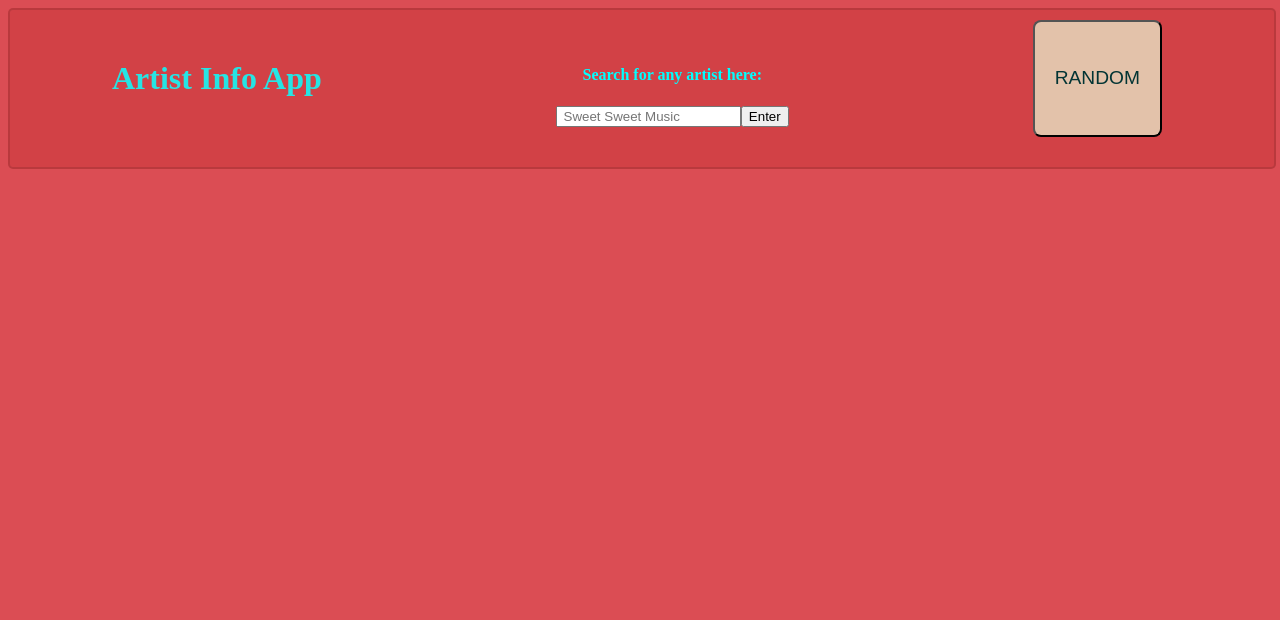
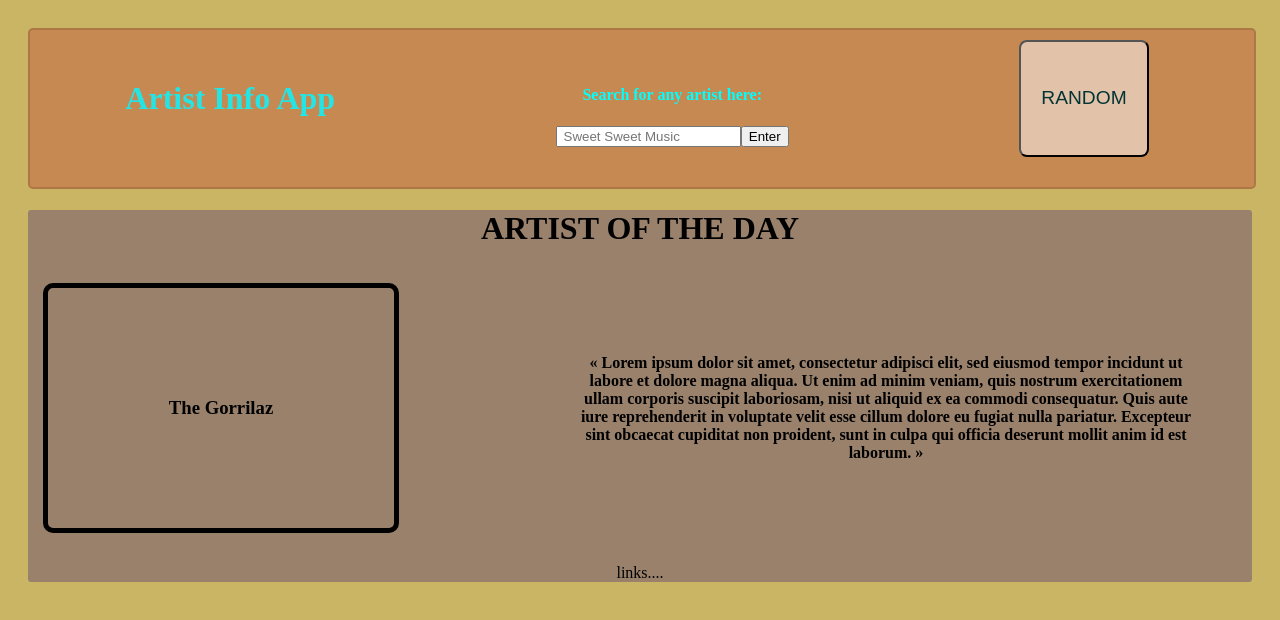
Before and after one commit to Chrisstruong/BreedBeauty, a React (Create React App) app in the folder project-two/: page / in a window 1280 px wide. Shown: the top 620 px of the page. Built offline with nearby package versions, Linux system fonts and the light colour scheme.

Commit message:
Update css in ArtistOfDay.css and Navbar.css / Build structure of ArtistOfDay.jsx.

```diff
--- a/project-two/src/App.js
+++ b/project-two/src/App.js
@@ -1,7 +1,8 @@
 import './styles/App.css';
 import ArtistList from './Components/ArtistList';
-import Navbar from './Components/Navbar'
-import { Routes, Route } from 'react-router-dom'
+import Navbar from './Components/Navbar';
+import ArtistOfDay from './Components/ArtistofDay';
+import { Routes, Route } from 'react-router-dom';
 
 function App() {
   return (
@@ -10,6 +11,7 @@ function App() {
        <Navbar />
     </header>
     <main>
+      <ArtistOfDay />
     </main>
     <footer>
     </footer>
--- a/project-two/src/Components/ArtistofDay.jsx
+++ b/project-two/src/Components/ArtistofDay.jsx
@@ -4,7 +4,20 @@ function ArtistOfDay (props) {
     return (
         <>
             <div className="day-container">
-
+                <div>
+                    <h1>ARTIST OF THE DAY</h1>
+                </div>
+                <div className="content">
+                    <div className="artist-title">
+                        <h3>The Gorrilaz</h3>
+                    </div>
+                    <div className="artist-info">
+                        <h4>« Lorem ipsum dolor sit amet, consectetur adipisci elit, sed eiusmod tempor incidunt ut labore et dolore magna aliqua. Ut enim ad minim veniam, quis nostrum exercitationem ullam corporis suscipit laboriosam, nisi ut aliquid ex ea commodi consequatur. Quis aute iure reprehenderit in voluptate velit esse cillum dolore eu fugiat nulla pariatur. Excepteur sint obcaecat cupiditat non proident, sunt in culpa qui officia deserunt mollit anim id est laborum. »</h4>
+                    </div>
+                </div>
+                <div className="info-links">
+                        <p>links....</p>
+                </div>
             </div>
         </>
     )
--- a/project-two/src/styles/App.css
+++ b/project-two/src/styles/App.css
@@ -1,3 +1,9 @@
 body {
-    background-color: rgb(219, 77, 84);
+    background-color: rgb(201, 181, 99);
+    padding: 20px;
 }
+
+main {
+   background-color: rgba(138, 112, 112, 0.753);
+   border-radius: 3px;
+}
--- a/project-two/src/styles/ArtistOfDay.css
+++ b/project-two/src/styles/ArtistOfDay.css
@@ -0,0 +1,30 @@
+.day-container{
+    text-align: center;
+}
+
+.content {
+    display: flex;
+    justify-content: space-between;
+}
+
+.artist-title {
+    display: flex;
+    justify-content: center;
+    align-items: center;
+    width: 25%;
+    height: 200px;
+    padding: 20px;
+    margin: 15px;
+    text-align: center;
+    border: 5px solid black;
+    border-radius: 10px;
+}
+
+.artist-info {
+    display: flex;
+    justify-content: center;
+    align-items: center;
+    width: 50%;
+    padding: 60px;
+
+}
```
